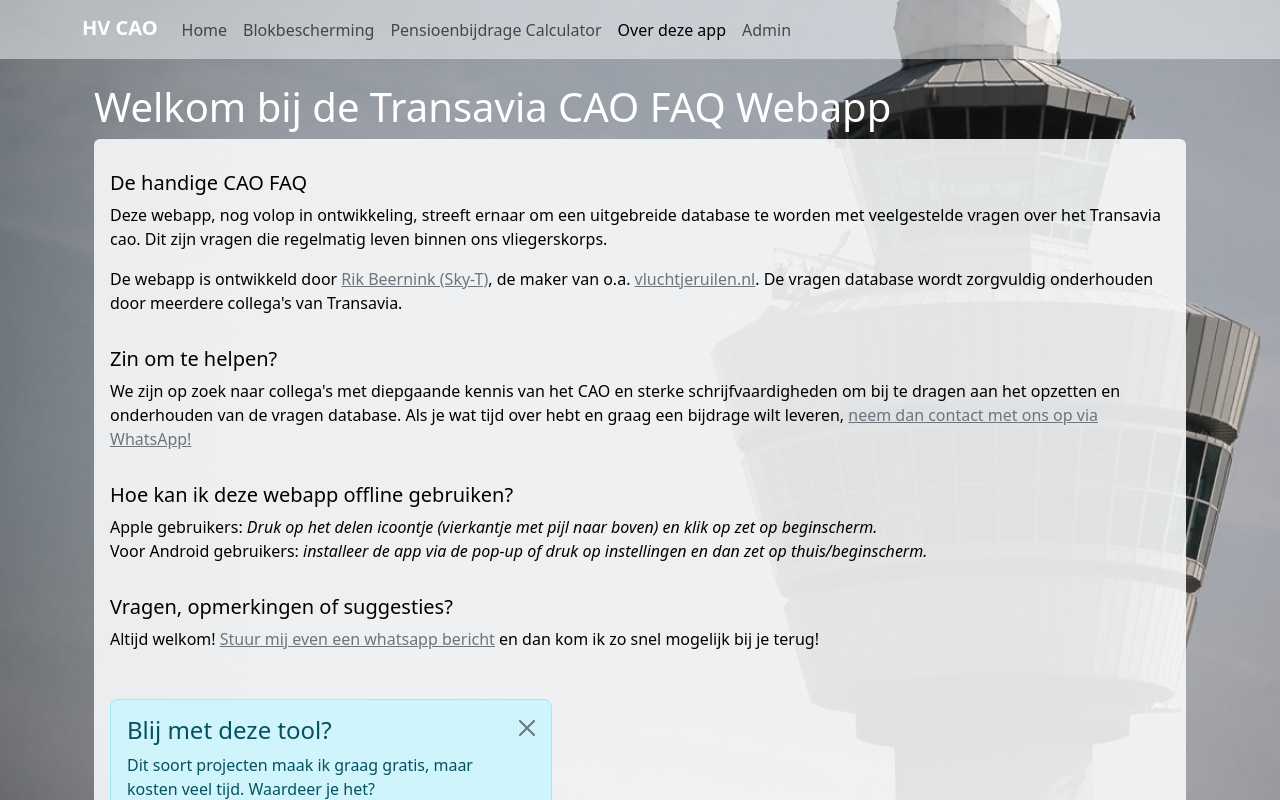
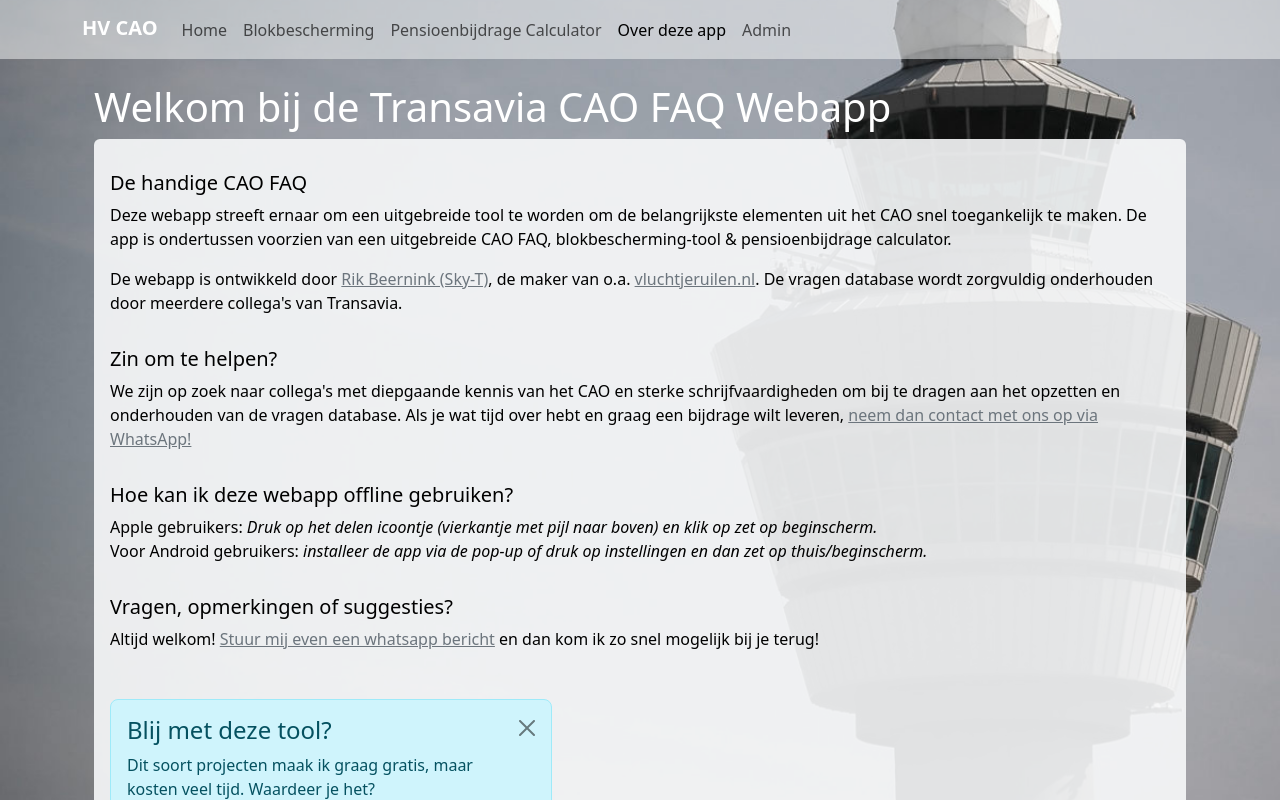
Before and after one commit to DartLazer/hvcao-pwa, a Nuxt app in the folder nuxt3/: page /about in a window 1280 px wide. Shown: the top 800 px of the page. Built offline with nearby package versions, Linux system fonts and the light colour scheme.

Commit message:
Update about page to reflect current state of development

```diff
--- a/nuxt3/pages/about.vue
+++ b/nuxt3/pages/about.vue
@@ -5,9 +5,8 @@
       <div class="rounded-2 p-3  text-black" style="background: RGBA(248, 249, 250, 0.9)">
         <div class="pb-3 pt-3">
           <h5>De handige CAO FAQ</h5>
-          <p>Deze webapp, nog volop in ontwikkeling, streeft ernaar om een uitgebreide database te worden met
-            veelgestelde
-            vragen over het Transavia cao. Dit zijn vragen die regelmatig leven binnen ons vliegerskorps.</p>
+          <p>Deze webapp streeft ernaar om een uitgebreide tool te worden om de belangrijkste elementen uit het CAO snel toegankelijk te maken.
+          De app is ondertussen voorzien van een uitgebreide CAO FAQ, blokbescherming-tool & pensioenbijdrage calculator.</p>
           <p>De webapp is ontwikkeld door <a class="link-secondary" href="https://www.sky-t.nl">Rik Beernink
             (Sky-T)</a>, de maker van o.a. <a href="www.vluchtjeruilen.nl" class="link-secondary">vluchtjeruilen.nl</a>.
             De vragen database wordt zorgvuldig onderhouden door meerdere
```
